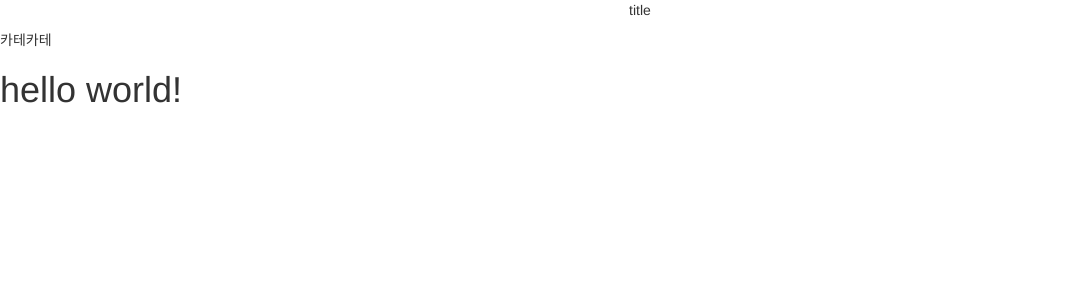
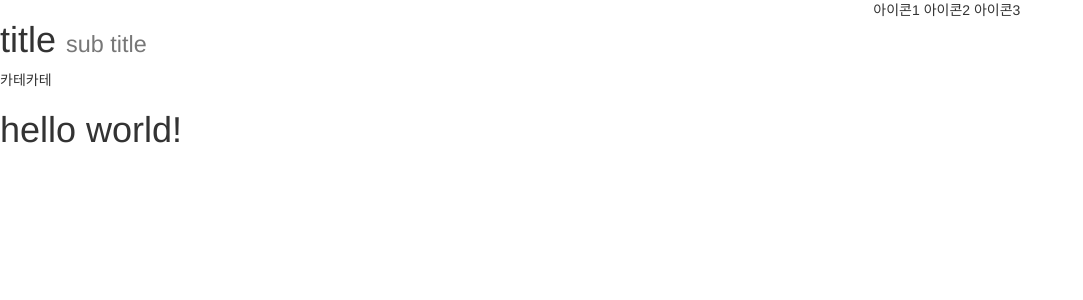
Before and after one commit to bbubbush/bbubbush.io, a Jekyll site: the page built from index.html, in a window 1280 px wide. Shown: the top 300 px of the page, without its empty margins (0-1083 px from the left). Built offline with Jekyll 4.4.1, drawn with Linux system fonts in a browser that asks for light colours; nearby versions of some CDN libraries.

Commit message:
2018-02-07

```diff
--- a/_includes/title.html
+++ b/_includes/title.html
@@ -1,5 +1,8 @@
 <div class="row">
-	<div class="col-md-12">
-		<p class="text-center">title</p>
+	<div class="col-md-8">
+		<h1>title <small>sub title</small></h1>
+	</div>
+	<div class="col-md-4">
+		아이콘1 아이콘2 아이콘3
 	</div>
 </div>
```
